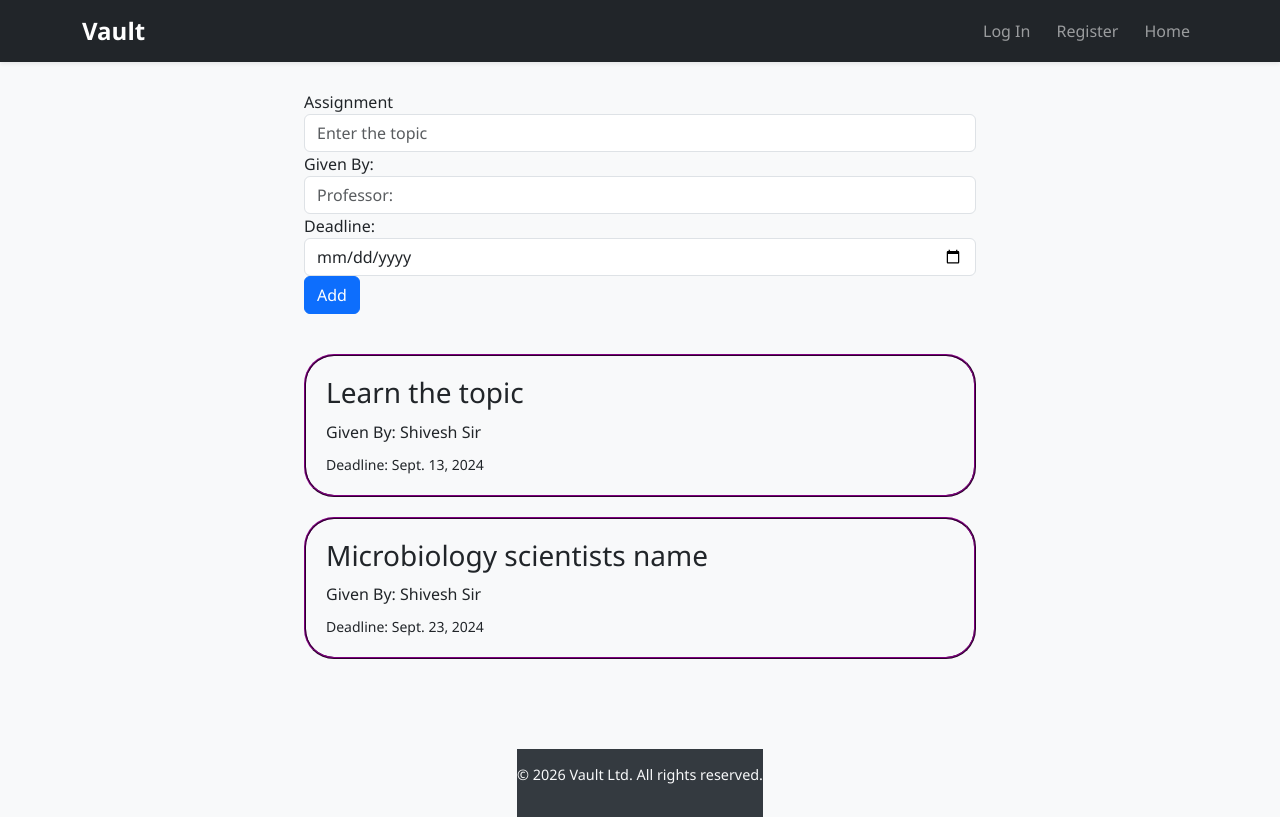
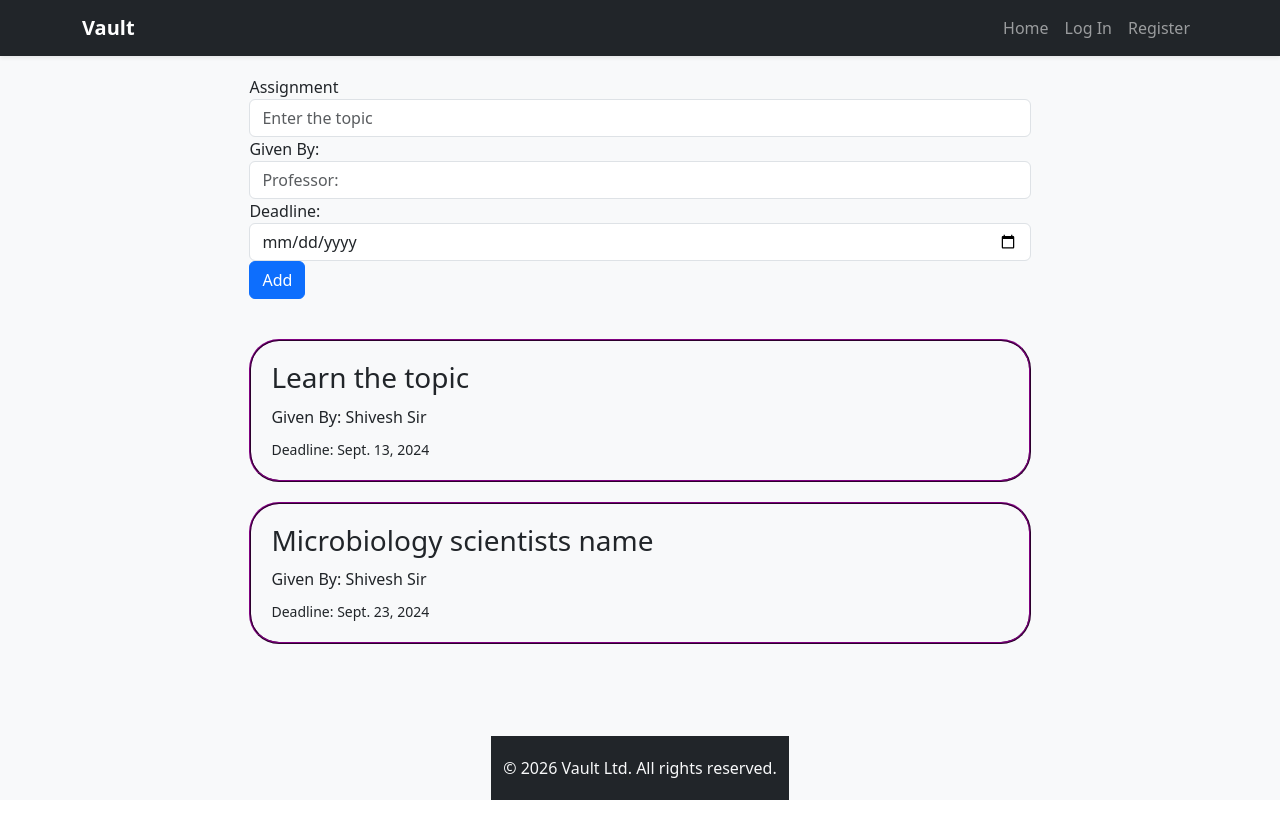
Before and after one commit to Atif2077/vault, a Django app: page /assignment in a window 1280 px wide. Run offline with Django 5.2, Linux system fonts and the light colour scheme; data comes from the database, SQL or seed files in the repository.

Commit message:
fixed the frontend

```diff
--- a/chat/templates/chat/layout.html
+++ b/chat/templates/chat/layout.html
@@ -6,96 +6,83 @@
 <head>
     <meta charset="UTF-8">
     <meta name="viewport" content="width=device-width, initial-scale=1.0">
-    <title>{% block title %}Social chat{% endblock %}</title>
+    <title>{% block title %}Vault{% endblock %}</title>
 
-    <!-- Custom CSS -->
+    <link href="https://cdn.jsdelivr.net/npm/bootstrap@5.3.2/dist/css/bootstrap.min.css" rel="stylesheet">
+
     <link href="{% static 'chat/styles.css' %}" rel="stylesheet">
-
-    <!-- Bootstrap 5 -->
-    <link href="https://cdn.jsdelivr.net/npm/bootstrap@5.3.1/dist/css/bootstrap.min.css" rel="stylesheet" integrity="sha384-3RUE6XOKPz6cW4pCj1pHz2fG9EoXqfzzOe1U4dI3t+F5TZC3KtnXx0hZwovCX4LO" crossorigin="anonymous">
 
     <style>
         body {
             background-color: #f8f9fa;
-            padding-top: 70px; /* navbar offset */
-            font-family: 'Segoe UI', Tahoma, Geneva, Verdana, sans-serif;
+            padding-top: 75px;
+            font-family: system-ui, -apple-system, "Segoe UI", Roboto, sans-serif;
+            min-height: 100vh;
+            display: flex;
+            flex-direction: column;
         }
-
-        .navbar-brand {
-            font-weight: bold;
-            font-size: 1.5rem;
-        }
-
-        .navbar-nav .nav-link {
-            font-weight: 500;
-            margin-left: 10px;
-        }
-
-        .body {
-            padding: 20px;
-            max-width: 1000px;
-            margin: auto;
-        }
-
+        .main-container { flex: 1; }
         #footer {
-            background-color: #343a40;
+            background-color: #212529;
             color: #f8f9fa;
             text-align: center;
-            padding: 15px 0;
-            margin-top: 50px;
-            font-size: 0.9rem;
+            padding: 20px 0;
+            margin-top: 40px;
         }
+        .navbar-brand { font-weight: bold; }
     </style>
 </head>
 <body>
 
-    <!-- Navbar -->
     <nav class="navbar navbar-expand-lg navbar-dark bg-dark fixed-top shadow-sm">
         <div class="container">
             <a class="navbar-brand" href="{% url 'index' %}">Vault</a>
-            <button class="navbar-toggler" type="button" data-bs-toggle="collapse" data-bs-target="#navbarNav"
-                aria-controls="navbarNav" aria-expanded="false" aria-label="Toggle navigation">
+            <button class="navbar-toggler" type="button" data-bs-toggle="collapse" data-bs-target="#navbarNav">
                 <span class="navbar-toggler-icon"></span>
             </button>
 
             <div class="collapse navbar-collapse" id="navbarNav">
                 <ul class="navbar-nav ms-auto">
+                    <li class="nav-item"><a class="nav-link" href="{% url 'index' %}">Home</a></li>
                     {% if user.is_authenticated %}
                         <li class="nav-item">
-                            <a class="nav-link" href="{% url 'index' %}"><strong>{{ user.username }}</strong></a>
+                            <span class="nav-link text-light"><strong>{{ user.username }}</strong></span>
                         </li>
                         <li class="nav-item">
-                            <a class="nav-link" href="{% url 'logout' %}">Log out</a>
+                            <form action="{% url 'logout' %}" method="post" class="d-inline">
+                                {% csrf_token %}
+                                <button type="submit" class="nav-link btn btn-link border-0">Log out</button>
+                            </form>
                         </li>
                     {% else %}
-                        <li class="nav-item">
-                            <a class="nav-link" href="{% url 'login' %}">Log In</a>
-                        </li>
-                        <li class="nav-item">
-                            <a class="nav-link" href="{% url 'register' %}">Register</a>
-                        </li>
+                        <li class="nav-item"><a class="nav-link" href="{% url 'login' %}">Log In</a></li>
+                        <li class="nav-item"><a class="nav-link" href="{% url 'register' %}">Register</a></li>
                     {% endif %}
-                    <li class="nav-item">
-                        <a class="nav-link" href="{% url 'index' %}">Home</a>
-                    </li>
                 </ul>
             </div>
         </div>
     </nav>
 
-    <!-- Page content -->
-    <div class="body">
+    <div class="container main-container">
+        {% if messages %}
+            {% for message in messages %}
+                <div class="alert alert-{{ message.tags }} alert-dismissible fade show" role="alert">
+                    {{ message }}
+                    <button type="button" class="btn-close" data-bs-dismiss="alert"></button>
+                </div>
+            {% endfor %}
+        {% endif %}
+
         {% block body %}
         {% endblock %}
     </div>
 
-    <!-- Footer -->
     <footer id="footer">
-        <p>© {% now "Y" %} Vault Ltd. All rights reserved.</p>
+        <div class="container">
+            <p class="mb-0">© {% now "Y" %} Vault Ltd. All rights reserved.</p>
+        </div>
     </footer>
 
-    <!-- Bootstrap JS Bundle -->
-    <script src="https://cdn.jsdelivr.net/npm/bootstrap@5.3.1/dist/js/bootstrap.bundle.min.js" integrity="sha384-Qk6n6n+v+k0m3qU6IKp2EhU5VX1U5Gx2+HCZ5tkSgiXONkS8F1lEoTljx5FzEjJq" crossorigin="anonymous"></script>
-
+    <script src="https://cdn.jsdelivr.net/npm/bootstrap@5.3.2/dist/js/bootstrap.bundle.min.js"></script>
 </body>
 </html>
```
